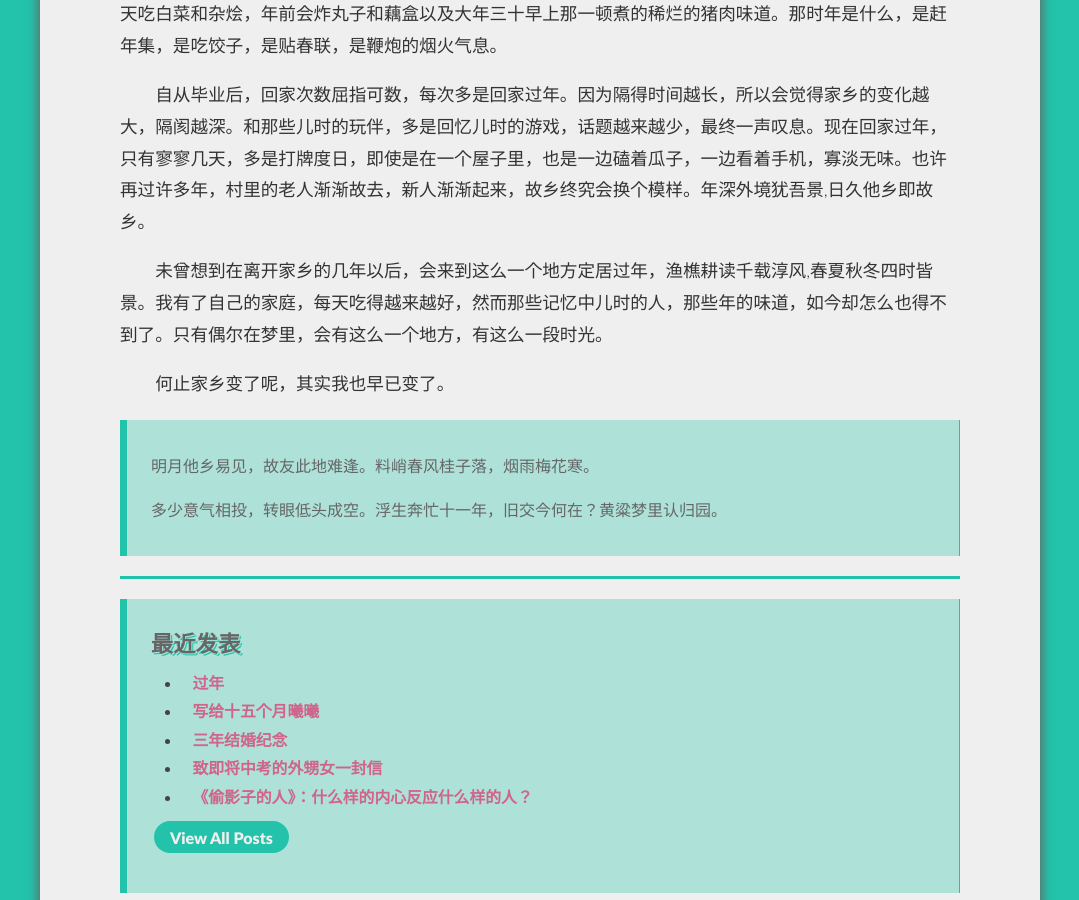
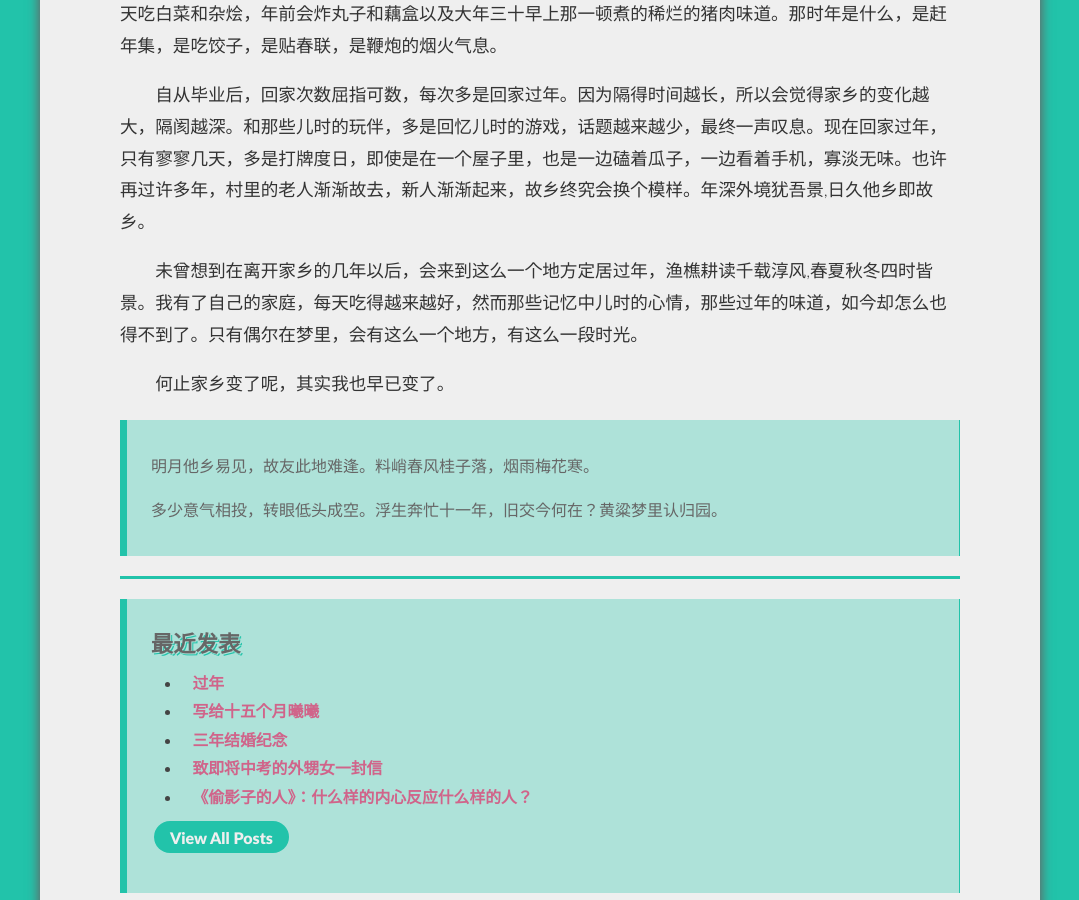
Before and after one commit to zwxscience/MyBlog, a Jekyll site: the page built from _posts/2017-01-26-to-celebrate-the-spring-festival.md, in a window 1280 px wide and 900 px high, scrolled down 1235 px. Shown: the whole window, without its empty margins (100-1179 px from the left). Built offline with Jekyll 4.4.1, drawn with Linux system fonts in a browser that asks for light colours; Markdown is read by kramdown in place of the engine named in the settings; comment, search, counter and statistics services are not loaded.

Commit message:
Update 2017-01-26-to-celebrate-the-spring-festival.md

```diff
--- a/_posts/2017-01-26-to-celebrate-the-spring-festival.md
+++ b/_posts/2017-01-26-to-celebrate-the-spring-festival.md
@@ -12,7 +12,7 @@
 <div style='margin:0 auto;width:0px;height:0px;overflow:hidden;'>
 <img src="http://blog.zhangweixiang.com/img/post/2016-11-20-to-fifteen-months-my-son/mmexport1478609683828.jpg" title="微信分享缩略图" width='700'>
 </div>
-<iframe frameborder="no" border="0" marginwidth="0" marginheight="0" width=298 height=52 src="http://music.163.com/outchain/player?type=2&id=540470&auto=0&height=32"></iframe>
+<iframe frameborder="no" border="0" marginwidth="0" marginheight="0" width=298 height=52 src="http://music.163.com/outchain/player?type=2&id=18671418auto=1&height=32"></iframe>
 今天是2017年1月26日，明天就是除夕，而我还没有回老家。
 
 因为孩子还小，因为父母在这边，因为我还知道，即使不回去，也能从网络上看到家乡的里那些熟知的人，即使回去，也找不到往昔的年味了。
@@ -31,7 +31,7 @@
 
 自从毕业后，回家次数屈指可数，每次多是回家过年。因为隔得时间越长，所以会觉得家乡的变化越大，隔阂越深。和那些儿时的玩伴，多是回忆儿时的游戏，话题越来越少，最终一声叹息。现在回家过年，只有寥寥几天，多是打牌度日，即使是在一个屋子里，也是一边磕着瓜子，一边看着手机，寡淡无味。也许再过许多年，村里的老人渐渐故去，新人渐渐起来，故乡终究会换个模样。年深外境犹吾景,日久他乡即故乡。
 
-未曾想到在离开家乡的几年以后，会来到这么一个地方定居过年，渔樵耕读千载淳风,春夏秋冬四时皆景。我有了自己的家庭，每天吃得越来越好，然而那些记忆中儿时的人，那些年的味道，如今却怎么也得不到了。只有偶尔在梦里，会有这么一个地方，有这么一段时光。
+未曾想到在离开家乡的几年以后，会来到这么一个地方定居过年，渔樵耕读千载淳风,春夏秋冬四时皆景。我有了自己的家庭，每天吃得越来越好，然而那些记忆中儿时的心情，那些过年的味道，如今却怎么也得不到了。只有偶尔在梦里，会有这么一个地方，有这么一段时光。
 
 何止家乡变了呢，其实我也早已变了。
 
```
